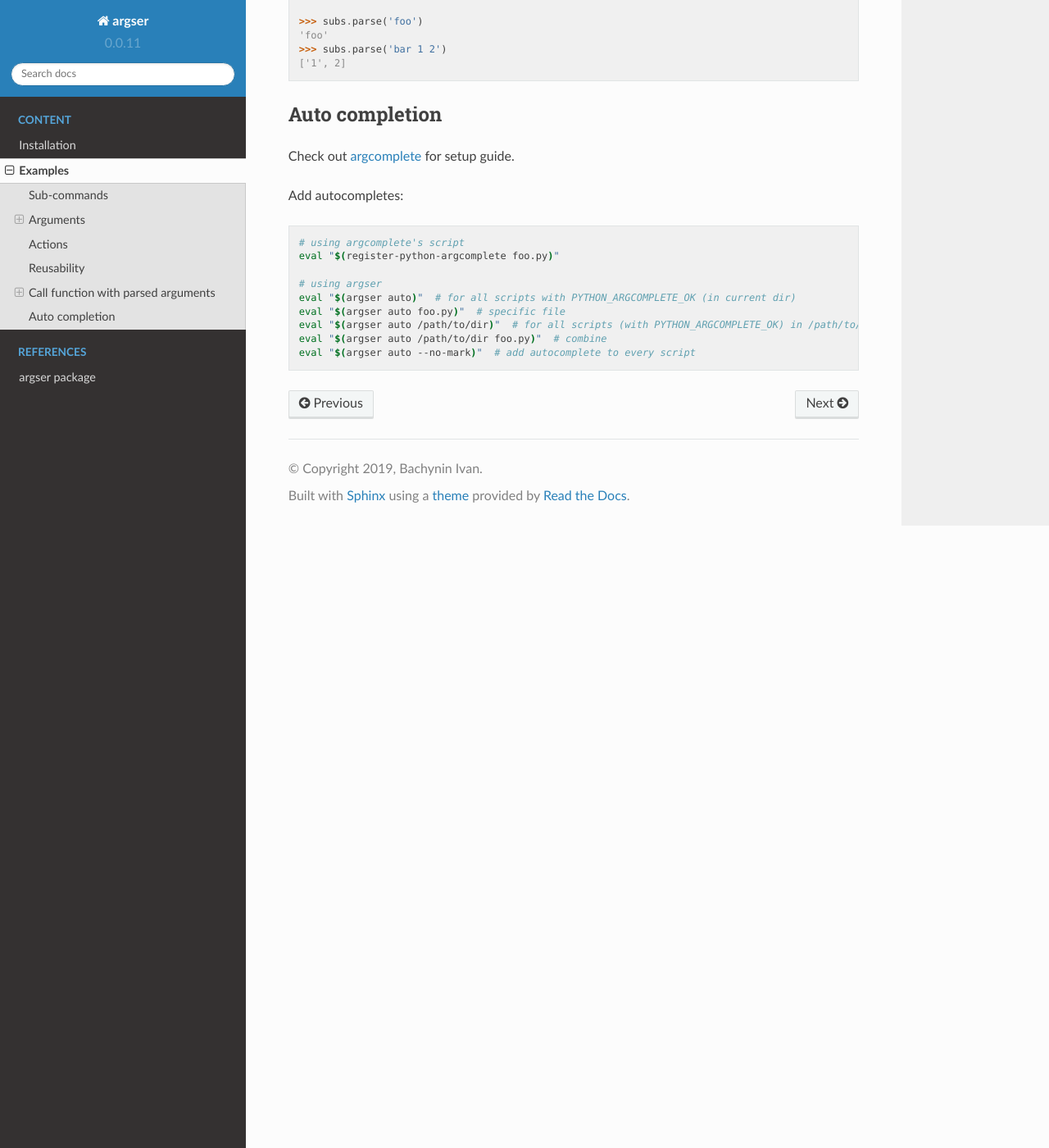
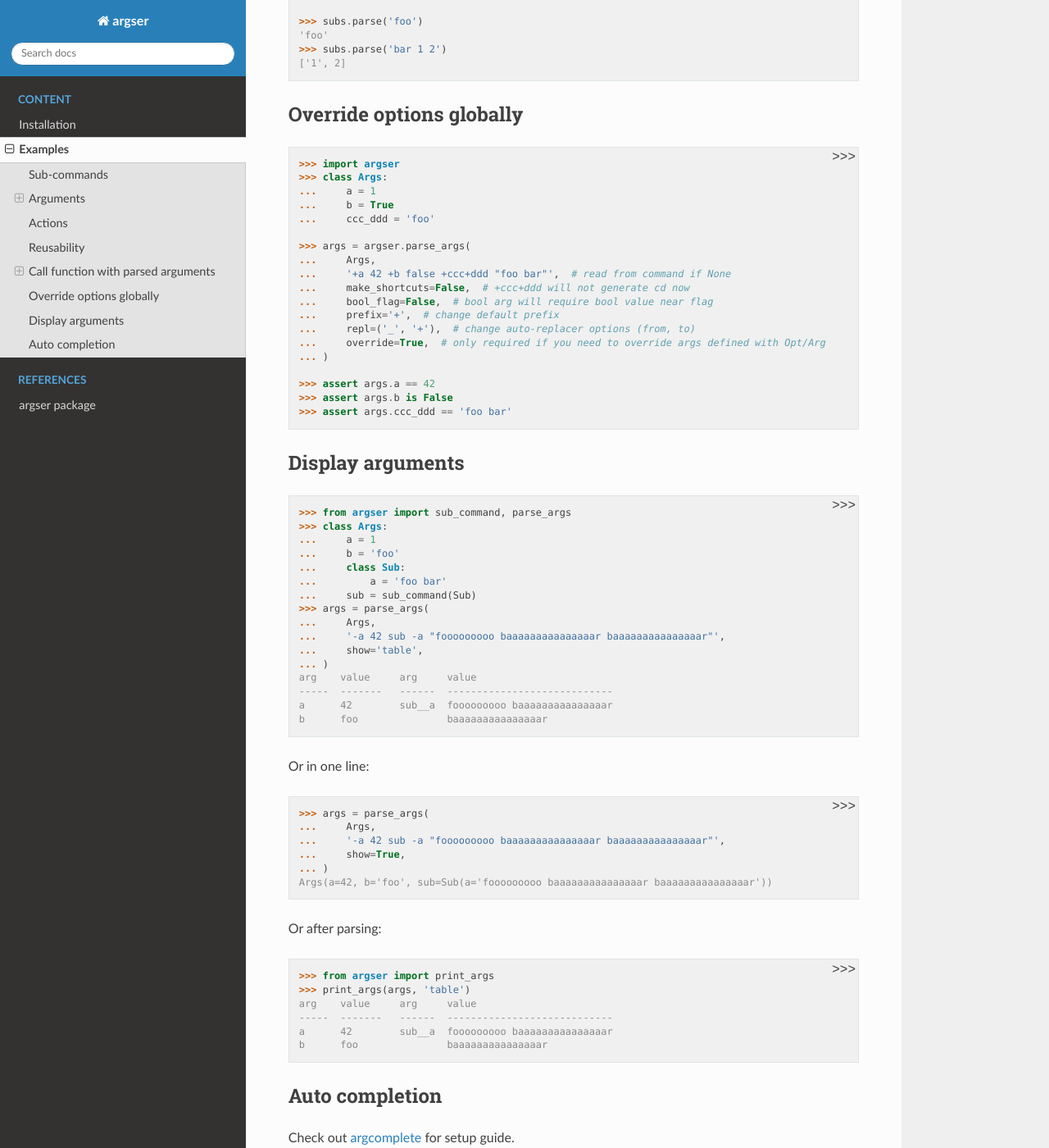
Before and after one commit to vanyakosmos/argser, a Sphinx documentation site: the page built from docs/source/examples.rst, in a window 1280 px wide and 1400 px high, scrolled down 4916 px. Shown: the whole window at 82% size. Built offline with Sphinx 7.4.7 and the Read the Docs theme 2.0.0, drawn with Linux system fonts in a browser that asks for light colours.

Commit message:
add docs for display functions

```diff
--- a/argser/__init__.py
+++ b/argser/__init__.py
@@ -1,7 +1,7 @@
 __version__ = "0.0.11"
 
 from argser.consts import FALSE_VALUES, TRUE_VALUES
-from argser.display import make_table, stringify
+from argser.display import stringify, print_args
 from argser.fields import Arg, Opt
 from argser.parse_func import SubCommands, call
 from argser.parser import make_parser, parse_args, populate_holder, sub_command
--- a/docs/source/conf.py
+++ b/docs/source/conf.py
@@ -1,6 +1,7 @@
-import re
 import sys
 from pathlib import Path
+
+import argser
 
 root = Path(__file__).parents[2]
 package_dir = root / 'argser'
@@ -12,13 +13,8 @@ project = 'argser'
 copyright = '2019, Bachynin Ivan'
 author = 'Bachynin Ivan'
 
-# The full version, including alpha/beta/rc tags
-with open(root / 'pyproject.toml', 'r') as f:
-    version = re.search(r'version\s+=\s+"(.*)"', f.read(), flags=re.MULTILINE).group(1)
-
 # The full version, including alpha/beta/rc tags.
-print('version', version)
-release = version
+release = argser.__version__
 
 # -- General configuration ---------------------------------------------------
 
--- a/docs/source/examples.rst
+++ b/docs/source/examples.rst
@@ -300,6 +300,78 @@ Multiple sub-commands:
     ['1', 2]
 
 
+Override options globally
+*************************
+
+.. doctest::
+
+    >>> import argser
+    >>> class Args:
+    ...     a = 1
+    ...     b = True
+    ...     ccc_ddd = 'foo'
+
+    >>> args = argser.parse_args(
+    ...     Args,
+    ...     '+a 42 +b false +ccc+ddd "foo bar"',  # read from command if None
+    ...     make_shortcuts=False,  # +ccc+ddd will not generate cd now
+    ...     bool_flag=False,  # bool arg will require bool value near flag
+    ...     prefix='+',  # change default prefix
+    ...     repl=('_', '+'),  # change auto-replacer options (from, to)
+    ...     override=True,  # only required if you need to override args defined with Opt/Arg
+    ... )
+
+    >>> assert args.a == 42
+    >>> assert args.b is False
+    >>> assert args.ccc_ddd == 'foo bar'
+
+
+Display arguments
+*****************
+
+.. doctest::
+
+    >>> from argser import sub_command, parse_args
+    >>> class Args:
+    ...     a = 1
+    ...     b = 'foo'
+    ...     class Sub:
+    ...         a = 'foo bar'
+    ...     sub = sub_command(Sub)
+    >>> args = parse_args(
+    ...     Args,
+    ...     '-a 42 sub -a "fooooooooo baaaaaaaaaaaaaaar baaaaaaaaaaaaaaar"',
+    ...     show='table',
+    ... )
+    arg    value     arg     value
+    -----  -------   ------  ----------------------------
+    a      42        sub__a  fooooooooo baaaaaaaaaaaaaaar
+    b      foo               baaaaaaaaaaaaaaar
+
+
+Or in one line:
+
+.. doctest::
+
+    >>> args = parse_args(
+    ...     Args,
+    ...     '-a 42 sub -a "fooooooooo baaaaaaaaaaaaaaar baaaaaaaaaaaaaaar"',
+    ...     show=True,
+    ... )
+    Args(a=42, b='foo', sub=Sub(a='fooooooooo baaaaaaaaaaaaaaar baaaaaaaaaaaaaaar'))
+
+Or after parsing:
+
+.. doctest::
+
+    >>> from argser import print_args
+    >>> print_args(args, 'table')
+    arg    value     arg     value
+    -----  -------   ------  ----------------------------
+    a      42        sub__a  fooooooooo baaaaaaaaaaaaaaar
+    b      foo               baaaaaaaaaaaaaaar
+
+
 Auto completion
 ***************
 
```
Also changed, not shown: README.md (+6 -0 lines), 2 other files.
